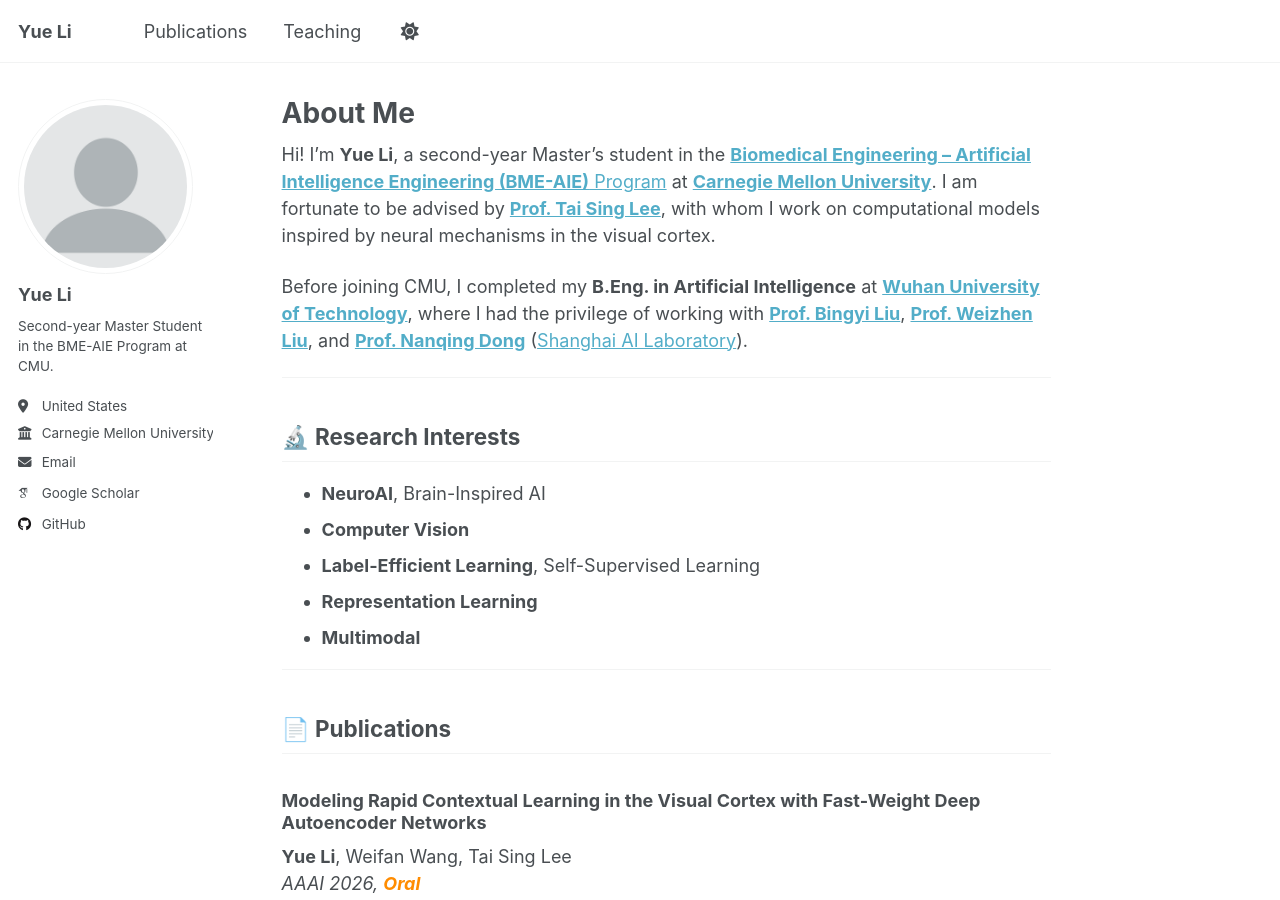
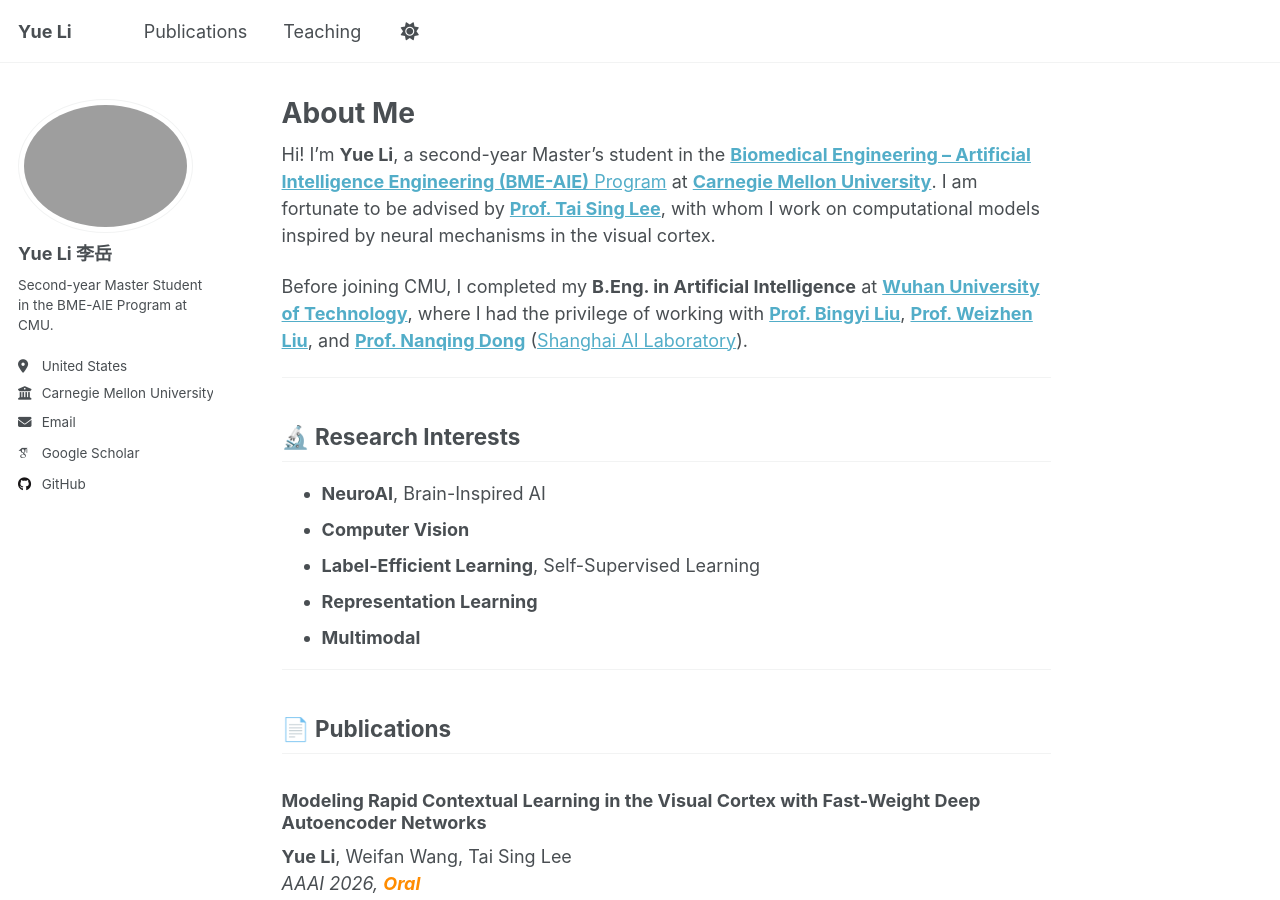
Before and after one commit to ron7li/ron7li.github.io, a Jekyll site: the page built from _pages/about.md, in a window 1280 px wide and 900 px high. Built offline with Jekyll 4.4.1, drawn with Linux system fonts in a browser that asks for light colours; some web fonts are replaced; a script that is not in the unit is left out.

Commit message:
Update author avatar and name in config

```diff
--- a/_config.yml
+++ b/_config.yml
@@ -23,8 +23,8 @@ repository               : "ron7li/ron7li.github.io"
 #               Additional customization can be done by editing /_includes/author-profile.html
 author:
   # Biographic information
-  avatar           : "profile.png"
-  name             : "Yue Li"
+  avatar           : "personal.png"
+  name             : "Yue Li 李岳"
   pronouns         : # example: "she/her"
   bio              : "Second-year Master Student in the BME-AIE Program at CMU."
   location         : "United States"
```
